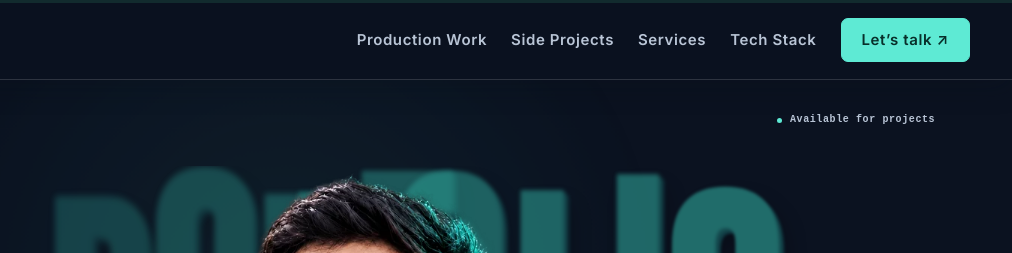
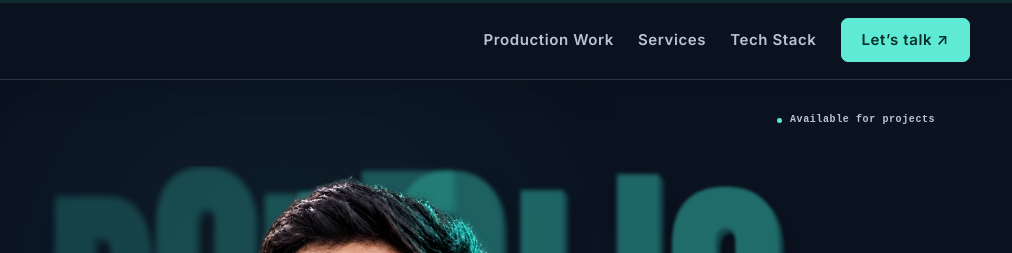
Before and after one commit to ahsan2000/portfolio, a plain HTML site: page index.html in a window 1280 px wide. Shown: the top 253 px of the page, 268-1280 px from the left. Drawn offline with Linux system fonts and the light colour scheme.

Commit message:
fixed navbar

```diff
--- a/index.html
+++ b/index.html
@@ -62,7 +62,7 @@
       <span class="brand-mark"><img src="assets/portfolio-logo.svg?v=20261009-navy-teal-v2" width="42" height="42" alt="" decoding="async"></span>
       <span>Ahsan Nawaz<span class="brand-role">CLOUD &amp; DEVOPS ENGINEER</span></span>
     </a>
-    <nav class="theme-nav" aria-label="Main navigation"><a href="#work">Production Work</a><a href="#side-projects">Side Projects</a><a href="#capabilities">Services</a><a href="#engineering">Tech Stack</a><a class="nav-contact" href="#contact">Let’s talk ↗</a></nav>
+    <nav class="theme-nav" aria-label="Main navigation"><a href="#work">Production Work</a><a href="#capabilities">Services</a><a href="#engineering">Tech Stack</a><a class="nav-contact" href="#contact">Let’s talk ↗</a></nav>
   </header>
 
   <main id="top">
```
Also changed, not shown: upwork.html (+0 -1 lines).
